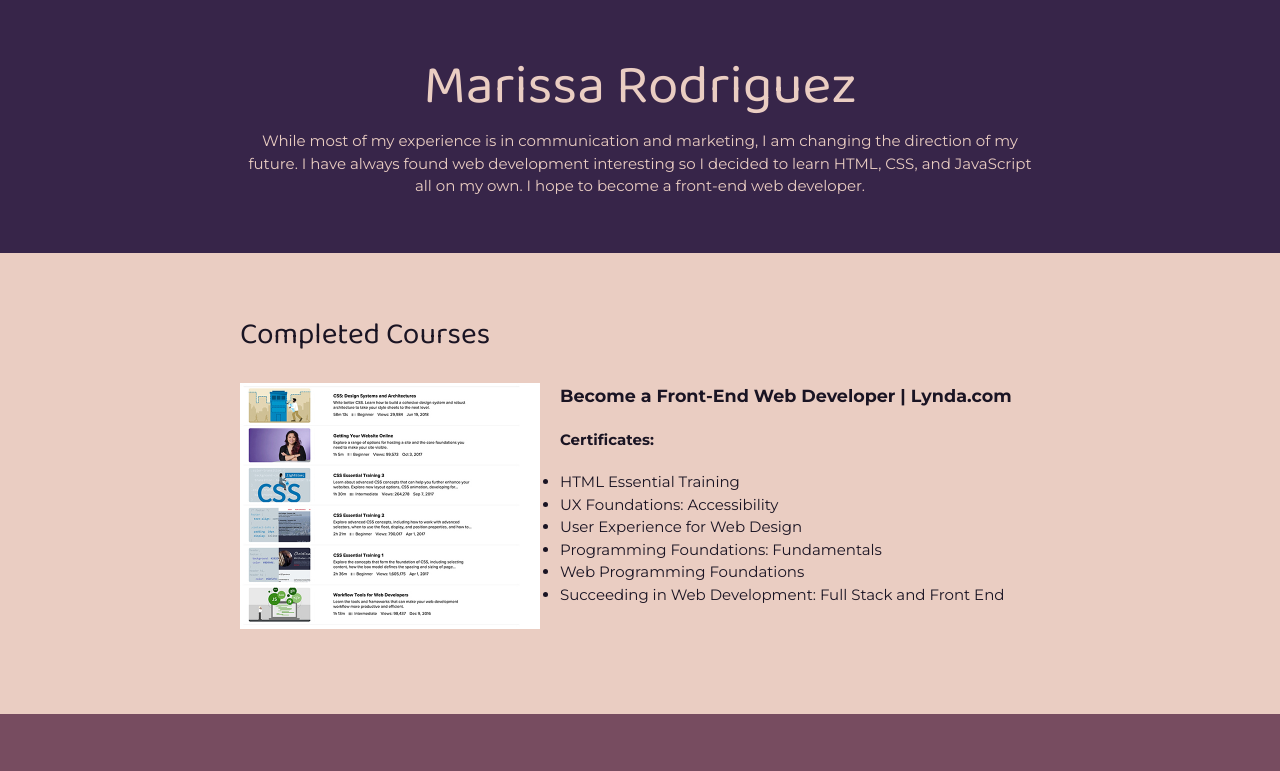
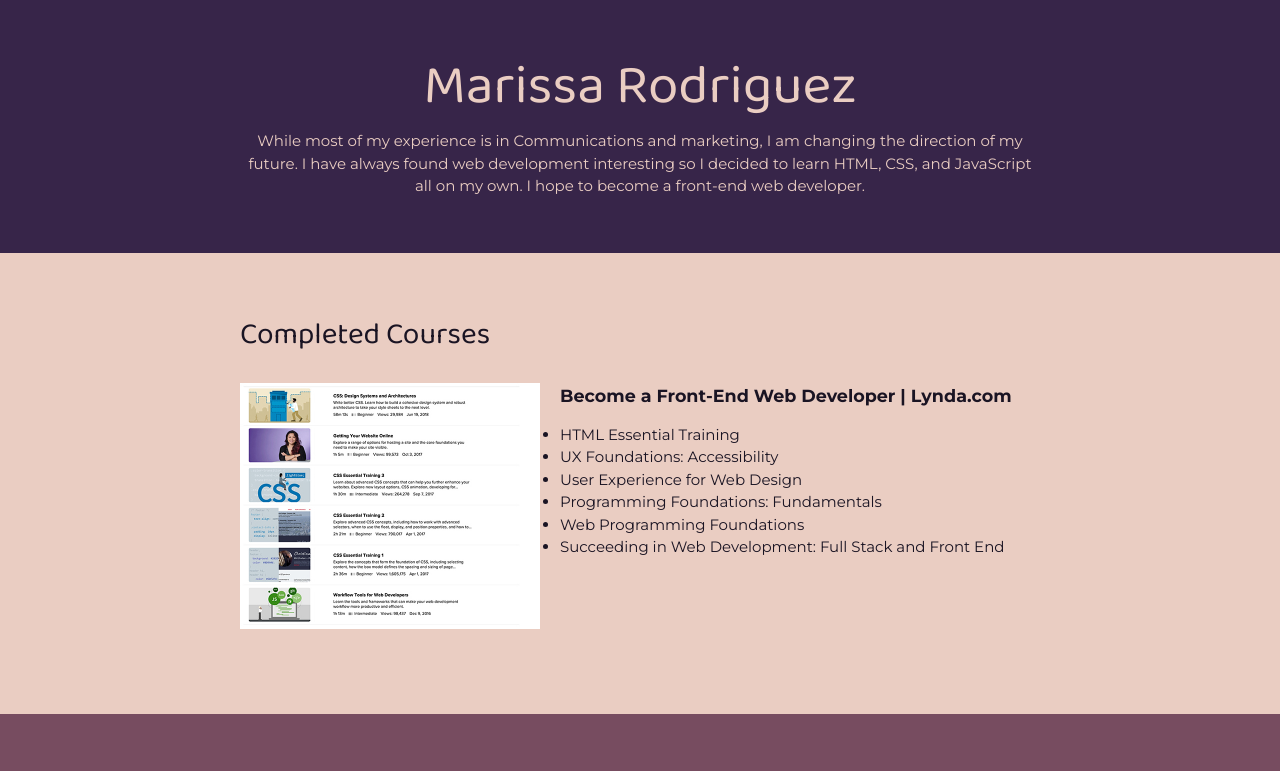
Before and after one commit to marissa-rodriguez/css-portfolio, a plain HTML site: page index.html in a window 1280 px wide. Shown: the top 771 px of the page. Drawn offline with Linux system fonts and the light colour scheme.

Commit message:
edited text in courses section

```diff
--- a/index.html
+++ b/index.html
@@ -13,7 +13,7 @@
       <header>
         <div class="content-wrap">
           <h1>Marissa Rodriguez</h1>
-          <p>While most of my experience is in communication and marketing, I am changing the direction of my future. I have always found web development interesting so I decided to learn HTML, CSS, and JavaScript all on my own. I hope to become a front-end web developer.</p>
+          <p>While most of my experience is in Communications and marketing, I am changing the direction of my future. I have always found web development interesting so I decided to learn HTML, CSS, and JavaScript all on my own. I hope to become a front-end web developer.</p>
         </div>
       </header>
 
@@ -26,7 +26,6 @@
           <section class="project-item">
             <img src="images/project-courses.jpg" alt="Lynda & LinkedIn Learning Course List">
             <h3>Become a Front-End Web Developer | Lynda.com</h3>
-            <h4>Certificates:</h2>
               <ul>
                 <li>HTML Essential Training</li>
                 <li>UX Foundations: Accessibility</li>
```
